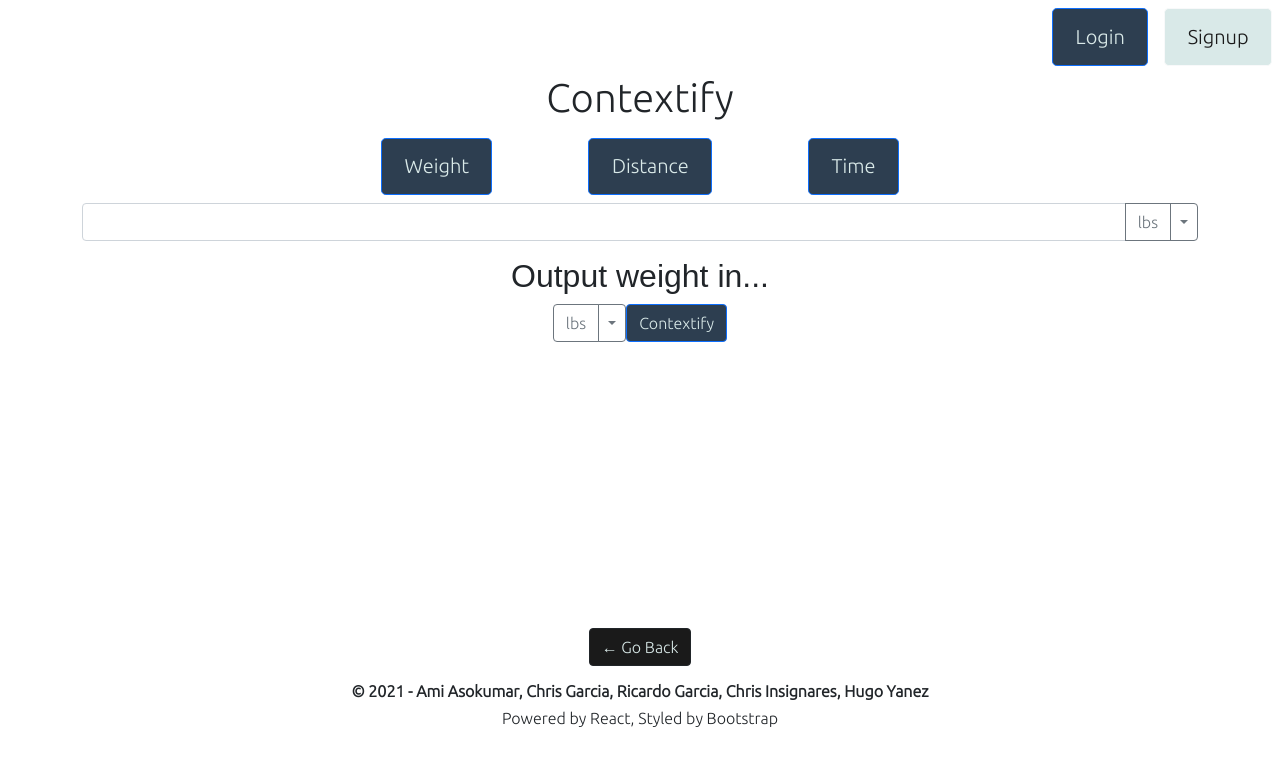
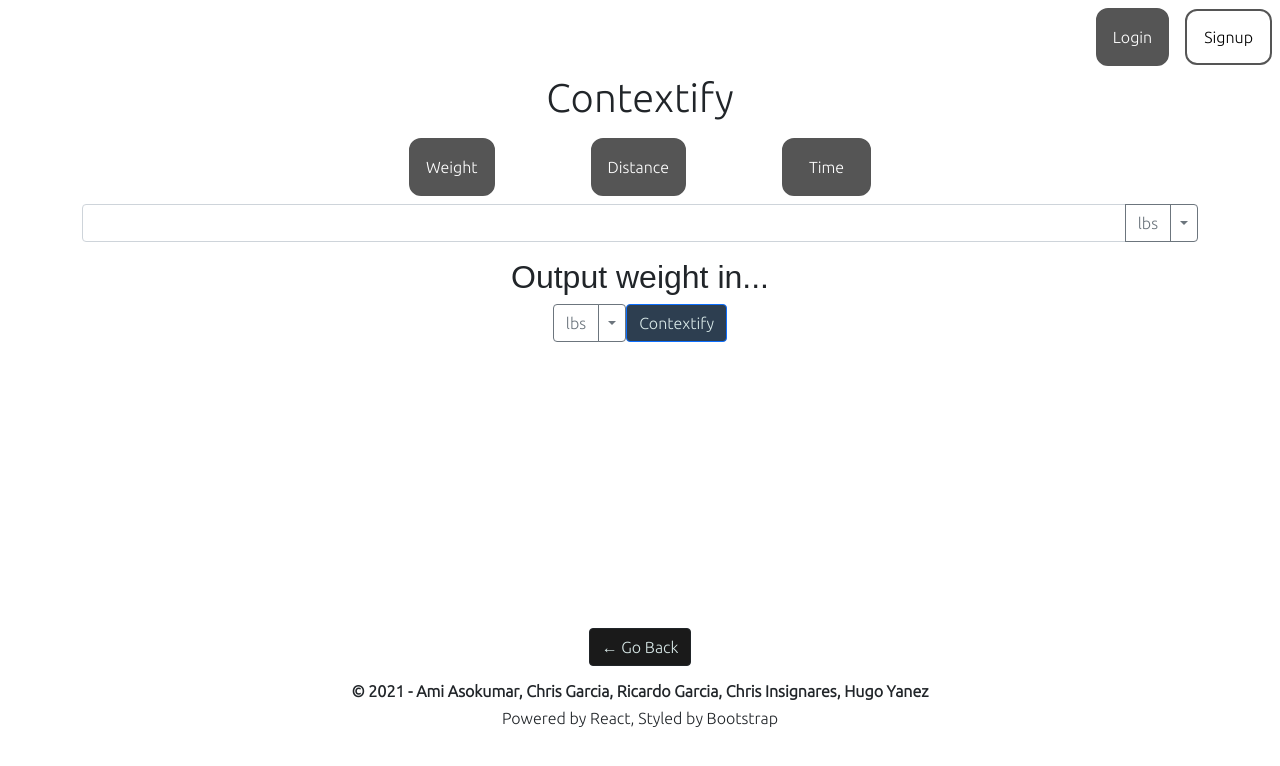
Before and after one commit to ChrisIgg/contextify-main, a React (Create React App) app in the folder client/: page /weight in a window 1280 px wide. Shown: the top 766 px of the page. Built offline with nearby package versions, Linux system fonts and the light colour scheme.

Commit message:
added styles to buttons in header

```diff
--- a/client/src/components/Header/index.js
+++ b/client/src/components/Header/index.js
@@ -3,6 +3,7 @@
 
 import Auth from "../../utils/auth";
 import "../../styles/Header.css";
+import "../../styles/button.css";
 
 const styles = {
   header: {
@@ -10,7 +11,7 @@
     justifyContent: "space-between",
   },
   login: {
-    justifyContent: "flex-end",
+    justifyContent: "flex-start",
   },
   links: {
     display: "flex",
@@ -38,11 +39,7 @@
         <div>
           {Auth.loggedIn() ? (
             <>
-              <Link
-                className="btn btn-lg btn-primary m-2"
-                to="/me"
-                style={styles.buttonFont}
-              >
+              <Link className="" to="/me" style={styles.buttonFont}>
                 View My Profile
               </Link>
               <button className="btn btn-lg btn-light m-2" onClick={logout}>
@@ -51,15 +48,11 @@
             </>
           ) : (
             <div style={styles.login}>
-              <Link
-                className="btn btn-lg btn-primary m-2"
-                to="/login"
-                style={styles.buttonFont}
-              >
+              <Link className="proj-btn" to="/login" style={styles.buttonFont}>
                 Login
               </Link>
               <Link
-                className="btn btn-lg btn-light m-2"
+                className="signup-btn"
                 to="/signup"
                 style={styles.buttonFont}
               >
@@ -71,25 +64,13 @@
       </div>
       <h1 class="proj-title">Contextify</h1>
       <div style={styles.links}>
-        <Link
-          className="btn btn-lg btn-primary m-2"
-          to="/weight"
-          style={styles.buttonFont}
-        >
+        <Link className="proj-btn" to="/weight" style={styles.buttonFont}>
           Weight
         </Link>
-        <Link
-          className="btn btn-lg btn-primary m-2"
-          to="/distance"
-          style={styles.buttonFont}
-        >
+        <Link className="proj-btn" to="/distance" style={styles.buttonFont}>
           Distance
         </Link>
-        <Link
-          className="btn btn-lg btn-primary m-2"
-          to="/time"
-          style={styles.buttonFont}
-        >
+        <Link className="proj-btn-time" to="/time" style={styles.buttonFont}>
           Time
         </Link>
       </div>
--- /dev/null
+++ b/client/src/styles/button.css
@@ -0,0 +1,63 @@
+.proj-btn {
+  display: inline-block;
+  background-color: #555555;
+  color: white;
+  border: 2px solid #555555;
+  padding: 15px;
+  margin: 0.5rem !important;
+  border-radius: 12px;
+  text-decoration: none;
+}
+.proj-btn:hover {
+  background-color: white;
+  color: black;
+  box-shadow: 0 12px 16px 0 rgba(0, 0, 0, 0.24),
+    0 17px 50px 0 rgba(0, 0, 0, 0.19);
+}
+.proj-btn-time {
+  display: inline-block;
+  background-color: #555555;
+  color: white;
+  border: 2px solid #555555;
+  padding: 15px 25px;
+  margin: 0.5rem !important;
+  border-radius: 12px;
+  text-decoration: none;
+}
+.proj-btn-time:hover {
+  background-color: white;
+  color: black;
+  box-shadow: 0 12px 16px 0 rgba(0, 0, 0, 0.24),
+    0 17px 50px 0 rgba(0, 0, 0, 0.19);
+}
+.signup-btn {
+  background-color: white;
+  color: black;
+  border: 2px solid #555555;
+  padding: 17px;
+  margin: 0.5rem !important;
+  border-radius: 12px;
+  text-decoration: none;
+}
+.signup-btn:hover {
+  background-color: #555555;
+  color: white;
+  box-shadow: 0 12px 16px 0 rgba(0, 0, 0, 0.24),
+    0 17px 50px 0 rgba(0, 0, 0, 0.19);
+}
+.contex-btn {
+  display: inline-block;
+  background-color: #555555;
+  color: white;
+  border: 2px solid #555555;
+  padding: 15px;
+  margin-left: 5px;
+  border-radius: 12px;
+  text-decoration: none;
+}
+.contex-btn:hover {
+  background-color: white;
+  color: black;
+  box-shadow: 0 12px 16px 0 rgba(0, 0, 0, 0.24),
+    0 17px 50px 0 rgba(0, 0, 0, 0.19);
+}
```
